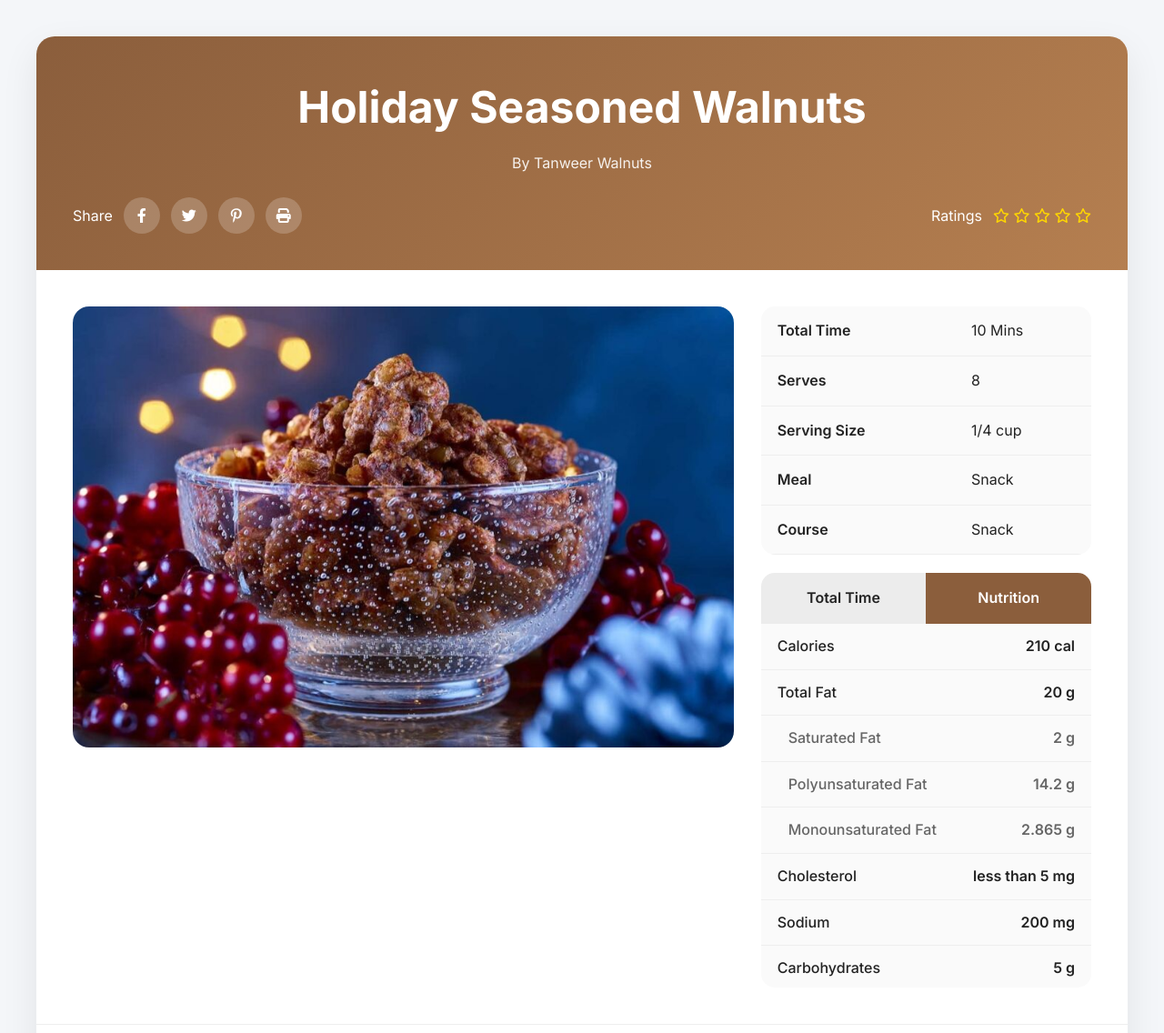
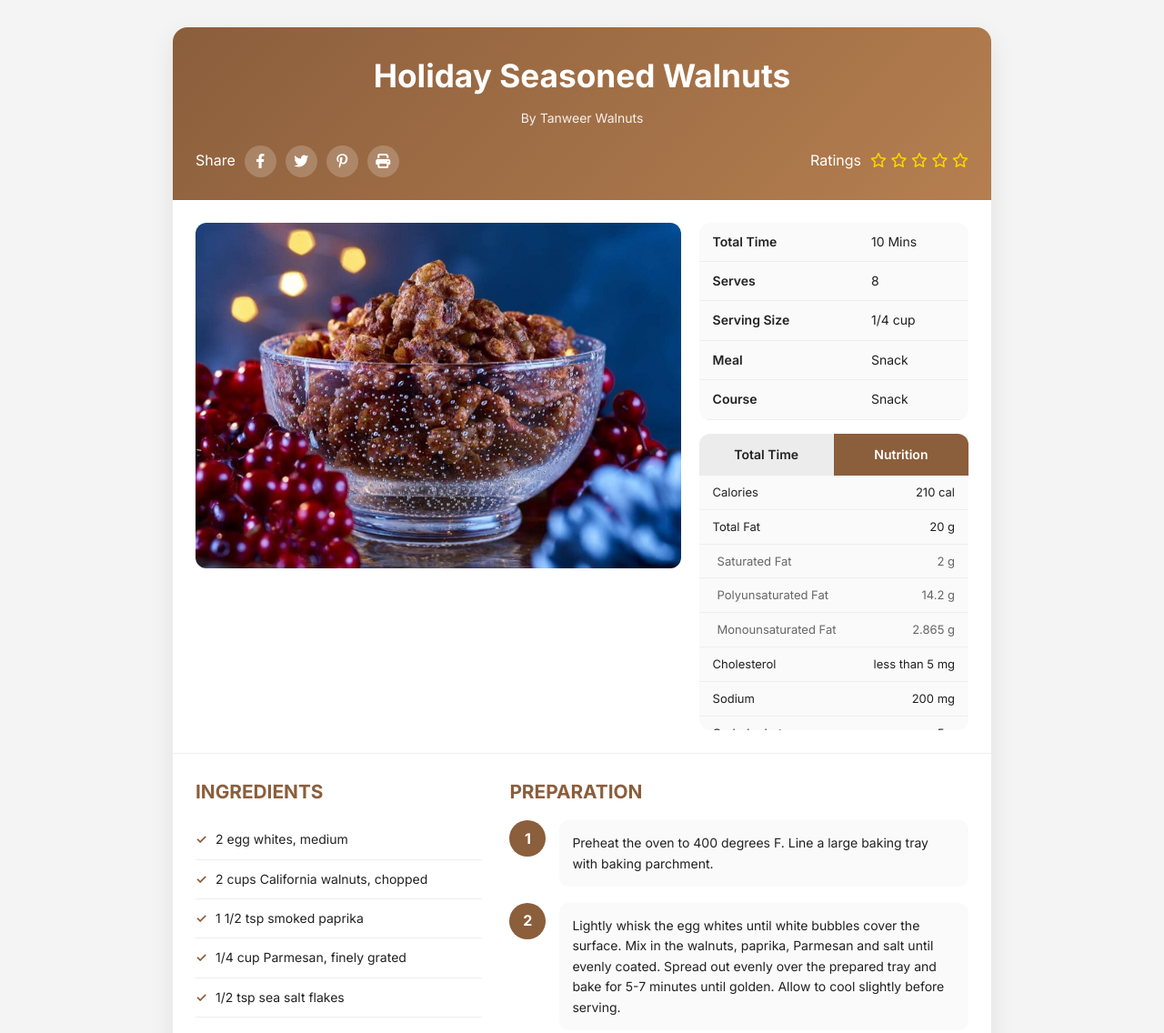
Before and after one commit to syedtanweershahzad-dotcom/Holiday-Seasoned-Walnuts-Recipe, a plain HTML site: page index.html in a window 1280 px wide. Shown: the top 1136 px of the page at 91% size. Drawn offline with Linux system fonts and the light colour scheme.

Commit message:
Updated project

```diff
--- a/style.css
+++ b/style.css
@@ -8,38 +8,39 @@
 
 body{
     font-family:'Inter',sans-serif;
-    background:#f4f6f9;
+    background:#f4f4f4;
     color:#222;
     line-height:1.6;
-    padding:40px 20px;
+    padding:30px 15px;
 }
 
 .recipe-container{
-    max-width:1200px;
+    max-width:900px;
     margin:auto;
     background:#fff;
-    border-radius:20px;
+    border-radius:16px;
     overflow:hidden;
-    box-shadow:0 15px 40px rgba(0,0,0,0.08);
+    box-shadow:0 10px 30px rgba(0,0,0,0.08);
 }
 
 /* Header */
 
 .recipe-header{
-    padding:40px;
+    padding:25px;
     text-align:center;
     background:linear-gradient(135deg,#8b5e3c,#b57f50);
-    color:white;
+    color:#fff;
 }
 
 .main-title{
-    font-size:3rem;
-    margin-bottom:10px;
+    font-size:2.2rem;
+    margin-bottom:8px;
 }
 
 .author{
+    font-size:14px;
     opacity:.9;
-    margin-bottom:25px;
+    margin-bottom:18px;
 }
 
 .meta-row{
@@ -47,63 +48,59 @@ body{
     justify-content:space-between;
     align-items:center;
     flex-wrap:wrap;
-    gap:20px;
+    gap:15px;
 }
 
 .share-actions,
 .ratings{
     display:flex;
     align-items:center;
-    gap:12px;
+    gap:10px;
 }
 
 .icon-btn{
-    width:40px;
-    height:40px;
+    width:35px;
+    height:35px;
     border-radius:50%;
-    background:rgba(255,255,255,.2);
+    background:rgba(255,255,255,0.2);
+    color:#fff;
+    text-decoration:none;
     display:flex;
+    align-items:center;
     justify-content:center;
-    align-items:center;
-    color:white;
-    text-decoration:none;
     transition:.3s;
 }
 
 .icon-btn:hover{
-    background:white;
+    background:#fff;
     color:#8b5e3c;
-    transform:translateY(-3px);
 }
 
 .stars i{
     color:#ffd700;
 }
 
-/* Top Content */
+/* Top Section */
 
 .top-content{
     display:grid;
-    grid-template-columns:2fr 1fr;
-    gap:30px;
-    padding:40px;
+    grid-template-columns:1.8fr 1fr;
+    gap:20px;
+    padding:25px;
 }
 
 .hero-image{
     width:100%;
-    border-radius:18px;
+    height:380px;
+    object-fit:cover;
+    border-radius:12px;
     display:block;
-    transition:.4s;
-}
-
-.hero-image:hover{
-    transform:scale(1.02);
 }
 
 .recipe-card-details{
     display:flex;
     flex-direction:column;
-    gap:20px;
+    gap:15px;
 }
 
 /* Quick Facts */
@@ -112,16 +109,14 @@ body{
     width:100%;
     border-collapse:collapse;
     background:#fafafa;
-    border-radius:15px;
+    border-radius:12px;
     overflow:hidden;
 }
 
-.quick-facts tr{
+.quick-facts td{
+    padding:10px 15px;
     border-bottom:1px solid #eee;
-}
-
-.quick-facts td{
-    padding:14px 18px;
+    font-size:14px;
 }
 
 .quick-facts td:first-child{
@@ -132,7 +127,7 @@ body{
 
 .nutrition-box{
     background:#fafafa;
-    border-radius:15px;
+    border-radius:12px;
     overflow:hidden;
 }
 
@@ -143,9 +138,10 @@ body{
 .tab{
     flex:1;
     text-align:center;
-    padding:15px;
+    padding:12px;
     background:#ececec;
     font-weight:600;
+    font-size:14px;
 }
 
 .tab.active{
@@ -154,19 +150,20 @@ body{
 }
 
 .nutrition-body{
-    max-height:400px;
+    max-height:280px;
     overflow-y:auto;
 }
 
 .nutri-row{
     display:flex;
     justify-content:space-between;
-    padding:12px 18px;
+    padding:8px 15px;
     border-bottom:1px solid #eee;
+    font-size:13px;
 }
 
 .sub-item{
-    padding-left:30px;
+    padding-left:20px;
     color:#666;
 }
 
@@ -174,35 +171,25 @@ body{
     border-top:2px solid #ddd;
 }
 
-.label{
-    font-weight:500;
-}
-
-.value{
-    font-weight:600;
-}
-
-/* Divider */
-
 .section-divider{
     border:none;
     height:1px;
     background:#eee;
 }
 
-/* Directions */
+/* Ingredients & Preparation */
 
 .recipe-directions{
     display:grid;
-    grid-template-columns:1fr 2fr;
-    gap:40px;
-    padding:40px;
+    grid-template-columns:1fr 1.6fr;
+    gap:30px;
+    padding:25px;
 }
 
 .section-title{
-    margin-bottom:20px;
+    font-size:1.3rem;
+    margin-bottom:15px;
     color:#8b5e3c;
-    font-size:1.5rem;
 }
 
 .ingredients-list{
@@ -210,10 +197,11 @@ body{
 }
 
 .ingredients-list li{
-    padding:12px 0;
+    padding:10px 0;
+    padding-left:22px;
     border-bottom:1px solid #eee;
     position:relative;
-    padding-left:25px;
+    font-size:14px;
 }
 
 .ingredients-list li::before{
@@ -230,13 +218,13 @@ body{
 
 .prep-steps li{
     display:flex;
-    gap:20px;
-    margin-bottom:25px;
+    gap:15px;
+    margin-bottom:18px;
 }
 
 .step-num{
-    min-width:50px;
-    height:50px;
+    min-width:40px;
+    height:40px;
     border-radius:50%;
     background:#8b5e3c;
     color:white;
@@ -244,19 +232,19 @@ body{
     justify-content:center;
     align-items:center;
     font-weight:bold;
-    font-size:1.2rem;
 }
 
 .step-text{
     background:#fafafa;
-    padding:18px;
-    border-radius:12px;
+    padding:14px;
+    border-radius:10px;
+    font-size:14px;
     flex:1;
 }
 
 /* Responsive */
 
-@media(max-width:900px){
+@media(max-width:768px){
 
     .top-content{
         grid-template-columns:1fr;
@@ -266,33 +254,32 @@ body{
         grid-template-columns:1fr;
     }
 
-    .meta-row{
-        justify-content:center;
-    }
-
-    .main-title{
-        font-size:2.2rem;
-    }
-}
-
-@media(max-width:600px){
-
-    body{
-        padding:15px;
-    }
-
-    .recipe-header,
-    .top-content,
-    .recipe-directions{
-        padding:20px;
+    .hero-image{
+        height:280px;
     }
 
     .main-title{
         font-size:1.8rem;
     }
 
-    .step-num{
-        min-width:40px;
-        height:40px;
+    .meta-row{
+        justify-content:center;
     }
 }
+
+@media(max-width:480px){
+
+    .recipe-header,
+    .top-content,
+    .recipe-directions{
+        padding:18px;
+    }
+
+    .main-title{
+        font-size:1.5rem;
+    }
+
+    .hero-image{
+        height:220px;
+    }
+}
```
